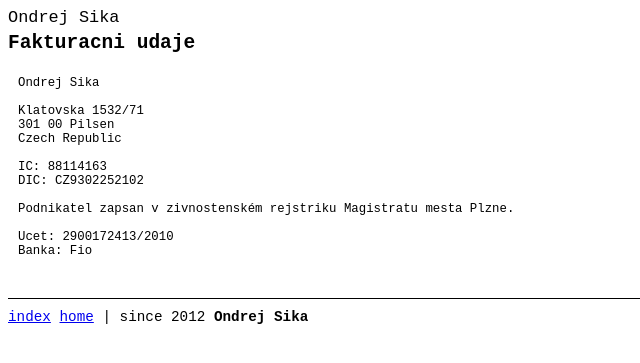
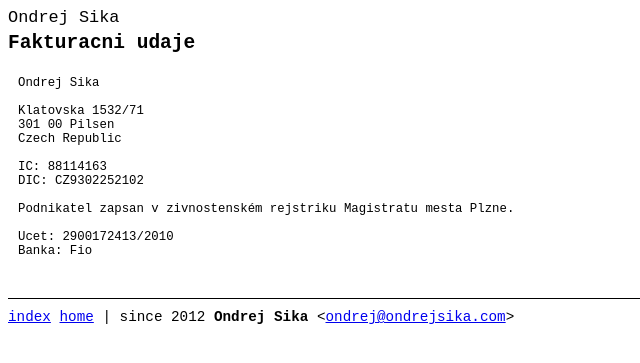
Before and after one commit to ondrejsika/ondrejsika.com, a Jekyll site: the page built from fakturacni-udaje.md, in a window 1280 px wide. Shown: the top 363 px of the page, without its empty margins (0-640 px from the left). Built offline with Jekyll 4.4.1, drawn with Linux system fonts in a browser that asks for light colours; Markdown is read by kramdown in place of the engine named in the settings; comment, search, counter and statistics services are not loaded.

Commit message:
add email to footer

```diff
--- a/_layouts/default.html
+++ b/_layouts/default.html
@@ -10,5 +10,5 @@
 {% if page.nofooter %}
 {% else %}
 <hr class="footer">
-<p class="footer"><a href="/site-index.html">index</a> <a href="/">home</a> | since 2012 <b>Ondrej Sika</b></p>
+<p class="footer"><a href="/site-index.html">index</a> <a href="/">home</a> | since 2012 <b>Ondrej Sika</b> &lt;<a href="mailto:ondrej@ondrejsika.com">ondrej@ondrejsika.com</a>&gt;</p>
 {% endif %}
```
